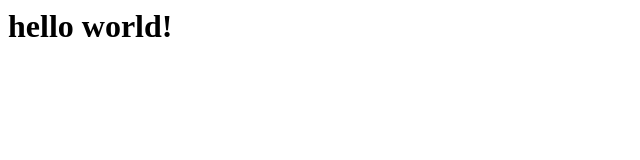
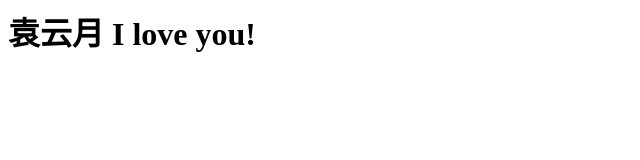
Before and after one commit to songyunpeng111/myweb, a plain HTML site: page index.html in a window 1280 px wide. Shown: the whole page, without its empty margins (0-640 px from the left). Drawn offline with Linux system fonts and the light colour scheme.

Commit message:
Update index.html

```diff
--- a/index.html
+++ b/index.html
@@ -1 +1 @@
-<h1>hello world!</h1>
+<h1>袁云月 I love you!</h1>
```
